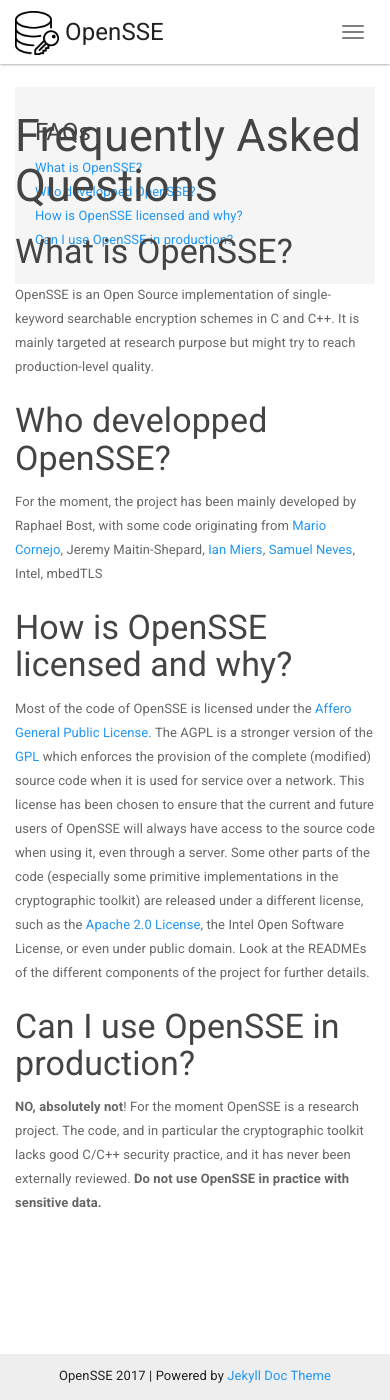
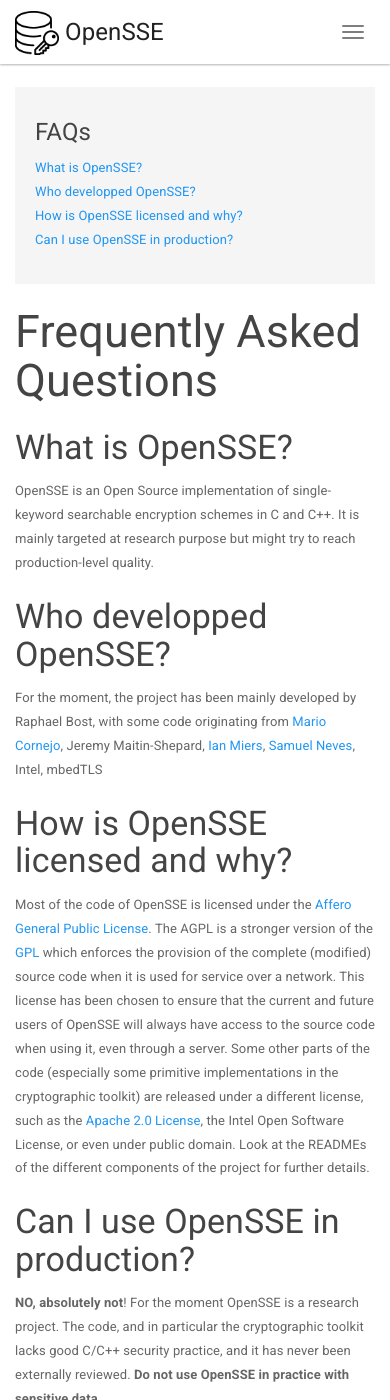
Before and after one commit to OpenSSE/opensse.github.io, a Jekyll site: the page built from FAQ.html, in a window 390 px wide and 1400 px high. Built offline with Jekyll 4.4.1, drawn with Linux system fonts in a browser that asks for light colours; nearby versions of some CDN libraries.

Commit message:
Fixed affix for small screens

```diff
--- a/FAQ.html
+++ b/FAQ.html
@@ -8,7 +8,7 @@
 
     <div class="row">
         <div class="col-md-4">
-			<div data-spy="affix">
+			<div class="affix-md" data-spy="affix">
             <div class="well">
                 <h4>FAQs</h4>
                 <ul class="list-unstyled post-list-container">
--- a/_includes/docs_nav.html
+++ b/_includes/docs_nav.html
@@ -1,4 +1,4 @@
-<div class="panel-group" id="accordion" role="tablist" aria-multiselectable="true" data-spy="affix">
+<div class="panel-group affix-md" id="accordion" role="tablist" aria-multiselectable="true" data-spy="affix">
 {% for section in site.data.docs %}
   <div class="panel panel-default">
     <div class="panel-heading">
--- a/_includes/head.html
+++ b/_includes/head.html
@@ -8,7 +8,7 @@
 
 
     <link rel="stylesheet" href="{{ "/css/main.css" | prepend: site.baseurl }}">
-    <!-- <link rel="stylesheet" href="{{ "/css/aux.css" | prepend: site.baseurl }}"> -->
+    <link rel="stylesheet" href="{{ "/css/aux.css" | prepend: site.baseurl }}">
     <link rel="stylesheet" href="{{ "/css/font-awesome.min.css" | prepend: site.baseurl }}">
 
     <link rel="shortcut icon" href="{{ "/favicon.ico?1" | prepend: site.baseurl }}">
--- /dev/null
+++ b/css/aux.css
@@ -0,0 +1,11 @@
+.affix-md {
+  position: fixed; }
+
+@media (max-width: 992px) {
+
+	.affix-md{
+	    position: relative;
+	}
+    }
+
+}
```
